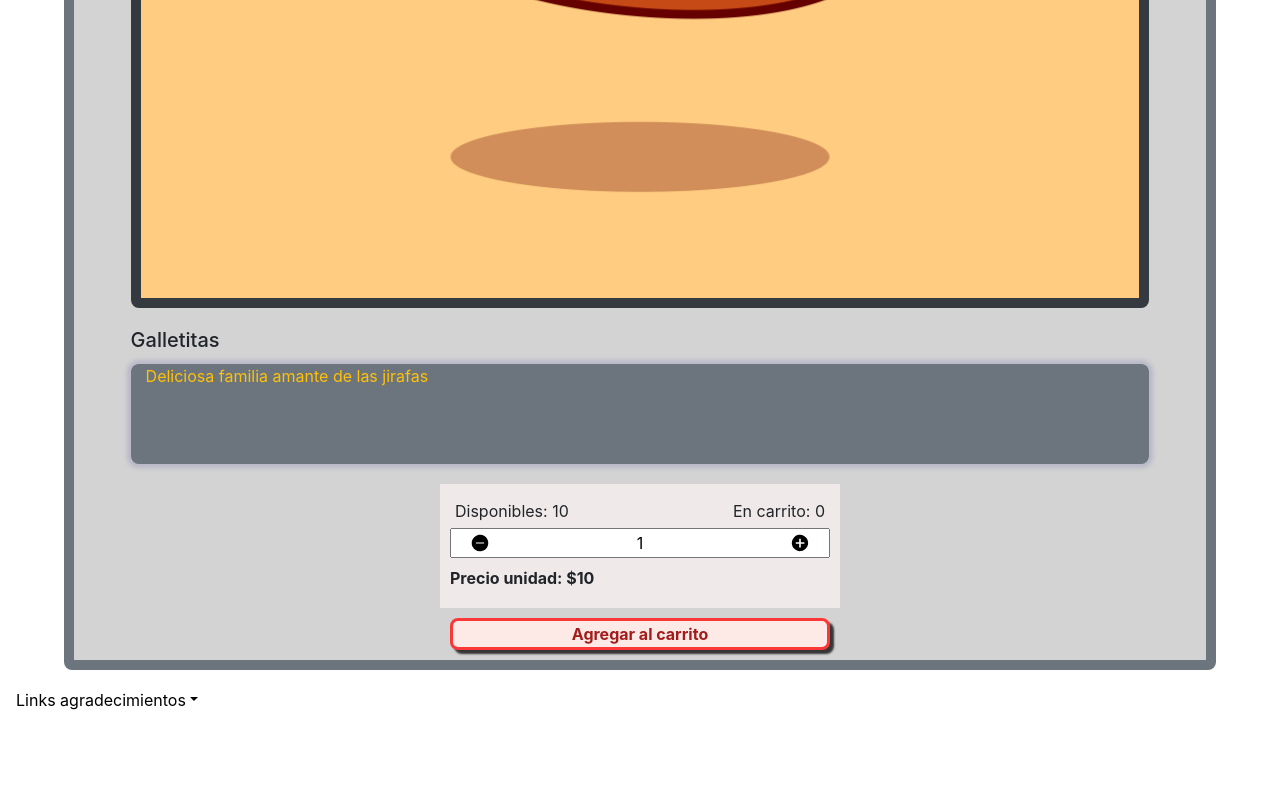
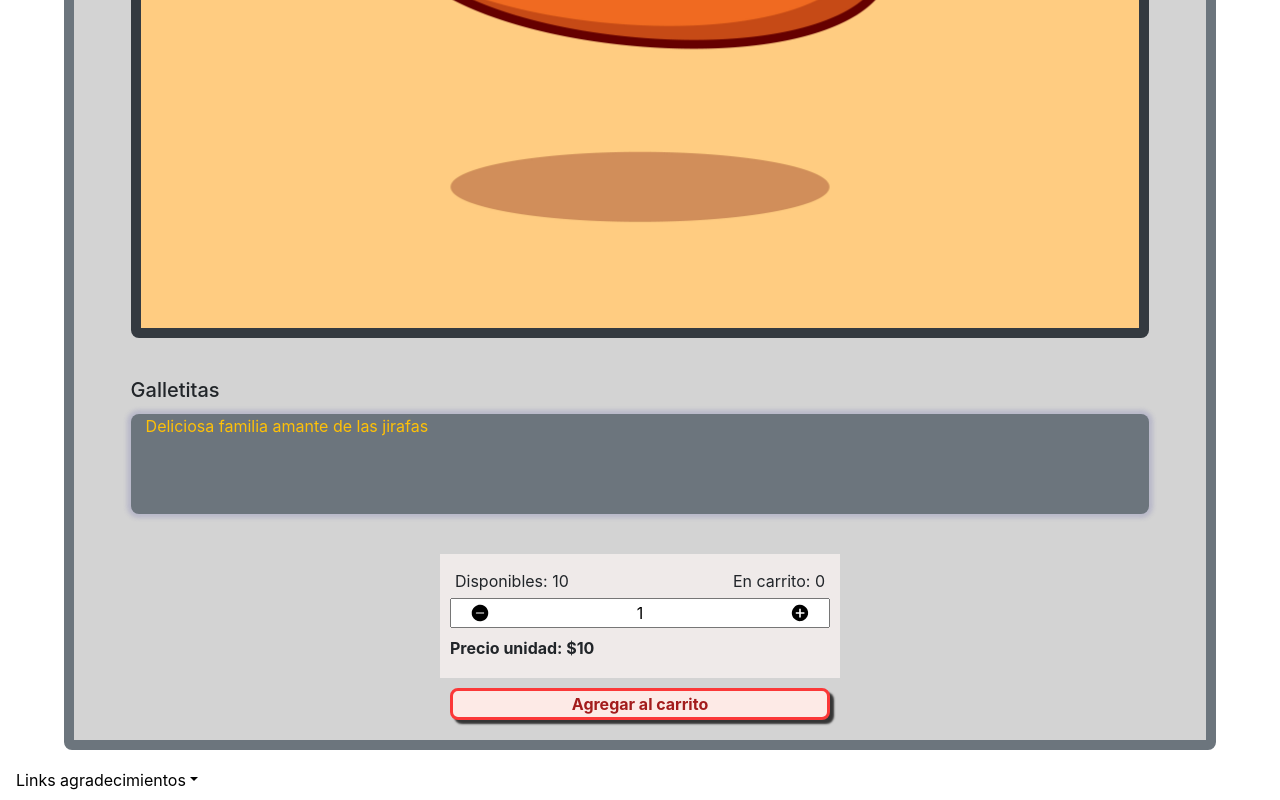
Before and after one commit to Mart-Dan-Rossi/martin-rossi-venta-nft, a React (Create React App) app: page /producto/galletitas in a window 1280 px wide. Shown: the part 881-1681 px from the top of the page. Before the commit the page ends 1601 px from the top, so only its background shows below. Built offline with nearby package versions, Linux system fonts and the light colour scheme.

Commit message:
Desafío clase 9

```diff
--- a/src/App.js
+++ b/src/App.js
@@ -2,33 +2,38 @@
 import './App.css';
 import ItemListContainer from './components/ItemListContainer';
 import NavBar from './components/NavBar';
-import { useState } from 'react';
+import { createContext, useState } from 'react';
 import RetribucionesImg from './components/RetribucionesImg';
 import ItemDetailContainer from './components/ItemDetailContainer';
 import Category from './components/Category';
 import { BrowserRouter, Route, Routes } from 'react-router-dom';
+import ClaseEventos from './components/ClaseEventos';
+import MiCarrito from './components/MiCarrito';
 
-function App() {
-  const [cantidadProductosEnCarrito, onAdd] = useState(0)
+export const MiContexto = createContext({})
+
+export default function App() {
+  const [cantidadProductosEnCarrito, setCantidadCarrito] = useState(0)
   const mensajeBienvenida = "Bienvenidos a"
 
   return (
     <>
+    <MiContexto.Provider value={{cantidadProductosEnCarrito, setCantidadCarrito}}>
     <BrowserRouter>
       <NavBar cantidadProductosEnCarrito={cantidadProductosEnCarrito}/>
     <Routes>
       <Route path='/' element={<ItemListContainer greeting={mensajeBienvenida}/>} />
       <Route path='/home' element={<ItemListContainer greeting={mensajeBienvenida}/>} />
       {/* Paso el estado cantidadProductosEnCarrito para que se pueda utilizar el dato dentro del componente y también paso la función con la que se puede modificar para que pueda ser modificable dentro del mismo*/}
-      <Route path='/producto/:nombre' element={<ItemDetailContainer cantidadProductosEnCarrito={cantidadProductosEnCarrito} onAdd={onAdd}/>} />
+      <Route path='/producto/:nombre' element={<ItemDetailContainer/>} />
       <Route path='/categoria/:categoryName' element={<Category greeting={mensajeBienvenida} />} />
+      <Route path='/claseEventos' element={<ClaseEventos />} />
+      <Route path='/miCarrito' element={<MiCarrito cantidadProductosEnCarrito={cantidadProductosEnCarrito}/>} />
     </Routes>
       <RetribucionesImg />
     </BrowserRouter>
-
+    </MiContexto.Provider>
 
     </>
   );
 }
-
-export default App;
--- /dev/null
+++ b/src/components/ClaseEventos.jsx
@@ -0,0 +1,31 @@
+import React from 'react'
+
+function ClaseEventos() {
+
+    function handleClick(id, evt) {
+        alert("handleClick " + id.toString() + "" + evt.toString())
+    }
+
+    function handleInputSinVocales(evt) {
+        let vocales = ["a", "e", "i", "o", "u"]
+        console.log(evt.key)
+
+        for (let index = 0; index < vocales.length; index++) {
+            if (vocales[index] == evt.key.toLowerCase()) {
+                evt.preventDefault()
+            }
+        }
+
+    }
+  return (
+    <div>
+        <div>
+            <input type="text" name="sin vocales" id="sinVocales" onKeyDown={(evt)=>handleInputSinVocales(evt)}/>
+            <button onClick={(evt)=>handleClick(1, evt)}>Clickeo1</button>
+            <button onClick={(evt)=>handleClick(2, evt)}>Clickeo2</button>
+        </div>
+    </div>
+  )
+}
+
+export default ClaseEventos
--- a/src/components/ItemCount.jsx
+++ b/src/components/ItemCount.jsx
@@ -1,11 +1,13 @@
-import React, { useState } from 'react'
+import React, { useState, useContext } from 'react'
 import './ItemCount.css'
 import iconoSuma from '../img/icon-suma.svg'
 import iconoResta from '../img/icon-resta.svg'
+import {MiContexto} from '../App.js'
 
-function ItemCount({inicial, item, cantidadProductosEnCarrito, onAdd}) {
+function ItemCount({inicial, item, onAdd}) {
     const {nombre, stock, precio} = item
     const [cantidadSeleccioable, setCantidadSeleccioable] = useState(inicial)
+    const {cantidadProductosEnCarrito, setCantidadCarrito} = useContext(MiContexto)
     const [cantidadEsteProductoEnElCarrito, setCantidadEsteProductoEnElCarrito] = useState(0)
 
     const contrastarInventario = (cantidadActual)=> {
@@ -42,7 +44,7 @@ function ItemCount({inicial, item, cantidadProductosEnCarrito, onAdd}) {
         event.preventDefault()
         if (0 < cantidadSeleccioable && (cantidadEsteProductoEnElCarrito + cantidadSeleccioable) <= stock){
             setCantidadEsteProductoEnElCarrito(cantidadEsteProductoEnElCarrito + cantidadSeleccioable)
-            onAdd(cantidadProductosEnCarrito + cantidadSeleccioable)
+            setCantidadCarrito(cantidadProductosEnCarrito + cantidadSeleccioable)
         }
         if (cantidadEsteProductoEnElCarrito + cantidadSeleccioable >= stock) {
             setCantidadSeleccioable(0)
@@ -53,6 +55,7 @@ function ItemCount({inicial, item, cantidadProductosEnCarrito, onAdd}) {
             indicadorCantidadDisponible.classList.remove("resaltar-con-rojo");
             indicadorCantidadEnCarrito.classList.remove("resaltar-con-rojo");
         }
+        onAdd(false)
     }
 
     return (
--- a/src/components/ItemDetail.jsx
+++ b/src/components/ItemDetail.jsx
@@ -2,9 +2,11 @@ import React from 'react'
 import ItemCount from './ItemCount'
 import {primeraLetraAMayusc} from '../utilidades/utilidades';
 import { Link } from 'react-router-dom';
+import { useState } from 'react';
 
-function ItemDetail({item, cantidadProductosEnCarrito, onAdd}) {
+function ItemDetail({item}) {
     const {id, imgURL, nombre, lore, stock, category} = item
+    const [mostrarItemCount, onAdd] = useState(true)
 
     return (
       <>
@@ -21,7 +23,11 @@ function ItemDetail({item, cantidadProductosEnCarrito, onAdd}) {
           <h5 className="card-title">{primeraLetraAMayusc(nombre)}</h5>
           <p className="card-text lore">{lore}</p>
         </div>
-        <ItemCount key={id} inicial={stock > 0 ? 1 : 0} item={item} cantidadProductosEnCarrito={cantidadProductosEnCarrito} onAdd={onAdd}/>
+        {mostrarItemCount ?
+           <ItemCount key={id} inicial={stock > 0 ? 1 : 0} item={item} onAdd={onAdd}/>
+           :
+           <Link to="/miCarrito" className='btn btn-primary'>Ir al carrito</Link>
+        }
       </div>
       </>
     )
--- a/src/components/ItemDetailContainer.css
+++ b/src/components/ItemDetailContainer.css
@@ -12,7 +12,7 @@
 }
 
 .item-detail > * {
-    margin: 0 auto;
+    margin: 10px auto;
 }
 
 .item-header {
--- a/src/components/ItemDetailContainer.jsx
+++ b/src/components/ItemDetailContainer.jsx
@@ -18,7 +18,7 @@ const getItem = (setFunction, nombreAFiltrar, setLoading)=> {
     }, 2000)
 }
 
-function ItemDetailContainer({cantidadProductosEnCarrito, onAdd}) {
+function ItemDetailContainer() {
     const [item, setItem] = useState({})
     const { nombre } = useParams()
 
@@ -37,7 +37,7 @@ function ItemDetailContainer({cantidadProductosEnCarrito, onAdd}) {
       } else {
           return (
             <div className='item-detail-container'>
-                <ItemDetail item={item} cantidadProductosEnCarrito={cantidadProductosEnCarrito} onAdd={onAdd}/>
+                <ItemDetail item={item}/>
             </div>
           )
       }
--- /dev/null
+++ b/src/components/MiCarrito.jsx
@@ -0,0 +1,7 @@
+import React from 'react'
+
+export default function MiCarrito({cantidadProductosEnCarrito}) {
+  return (
+    <div>MiCarrito</div>
+  )
+}
```
